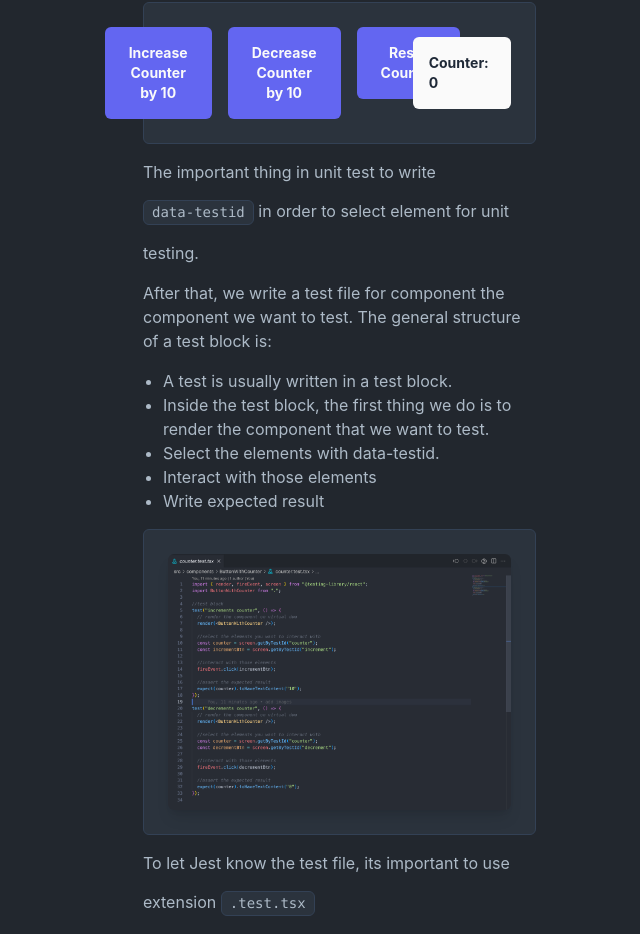
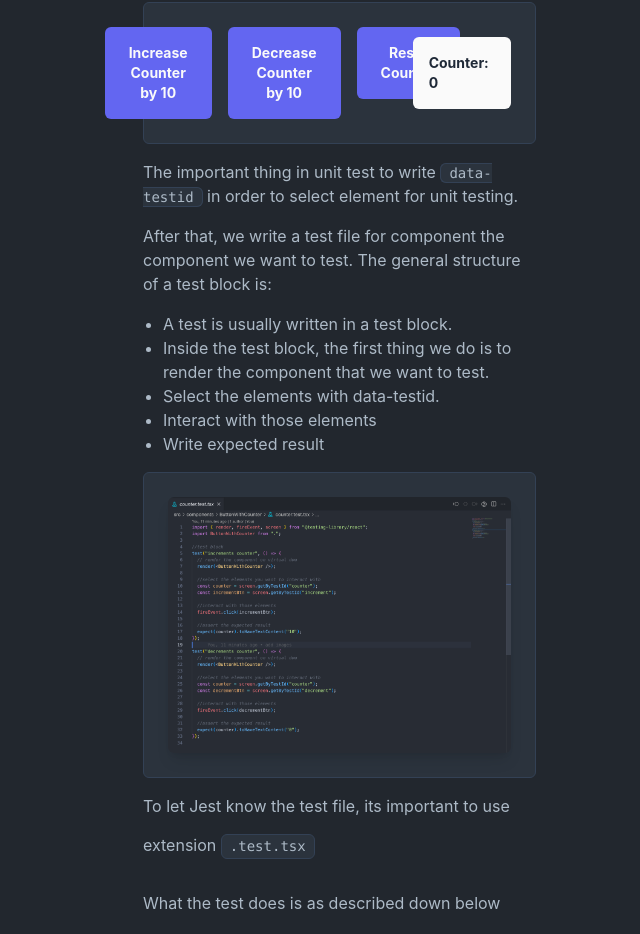
Before and after one commit to irsyaddd/react-fe-study-case, a React (Create React App) app: page / in a window 1280 px wide. Shown: the part 3007-3941 px from the top of the page, without its empty margins (357-997 px from the left). Built offline with nearby package versions, Linux system fonts and the light colour scheme.

Commit message:
change inline-block to inline to code tag

```diff
--- a/src/components/UnitTest/index.tsx
+++ b/src/components/UnitTest/index.tsx
@@ -39,8 +39,8 @@ export default function UnitTest() {
       <ButtonWithCounter />
       <p className="mb-4">
         The important thing in unit test to write{" "}
-        <code className="bg-element px-2 py-px inline-block">data-testid</code>{" "}
-        in order to select element for unit testing.
+        <code className="bg-element px-2 py-px inline">data-testid</code> in
+        order to select element for unit testing.
       </p>
       <p>
         After that, we write a test file for component the component we want to
```
